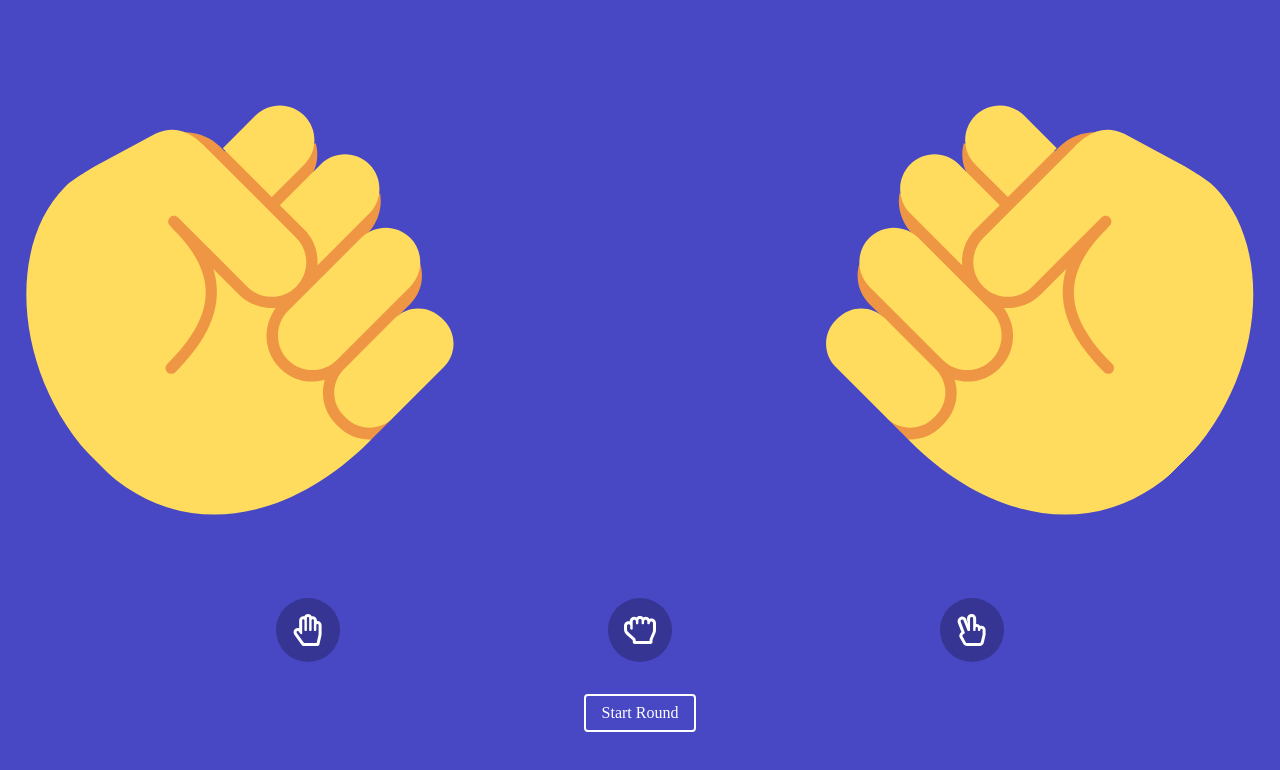
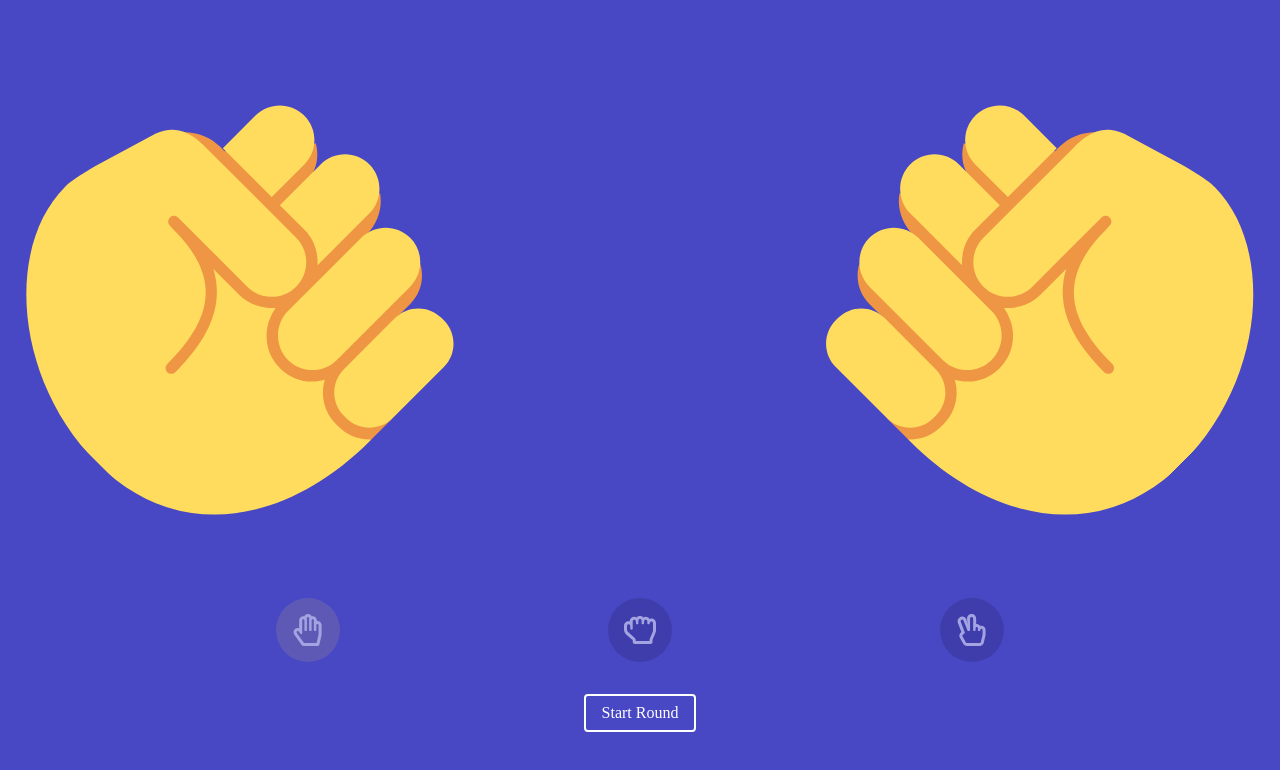
Before and after one commit to BUTURUM/rock-paper-scissors, a plain HTML site: page index.html in a window 1280 px wide. Both pictures are taken after a click on the button 308 px from the left and 629 px from the top of the page. Drawn offline with Linux system fonts and the light colour scheme.

Commit message:
Make action panel interactable.

```diff
--- a/index.html
+++ b/index.html
@@ -35,5 +35,6 @@
   <div id="play-panel">
     <button id="play-button">Start Round</button>
   </div>
+  <script src="script.js"></script>
 </body>
 </html>
--- /dev/null
+++ b/script.js
@@ -0,0 +1,28 @@
+const actionBus = new EventTarget();
+
+const actionPanel = document.getElementById('action-panel');
+
+function lockActionPanel(){
+  for(let i = 0; i < actionPanel.children.length; i++){
+    actionPanel.children[i].disabled = true;
+  }
+}
+
+function resetActionPanel(){
+  for(let i = 0; i < actionPanel.children.length; i++){
+    actionPanel.children[i].classList.remove('selected');
+    actionPanel.children[i].disabled = false;
+  }
+}
+
+actionPanel.addEventListener('click', (event) => {
+  if(event.target.tagName !== 'BUTTON'){
+    return
+  }
+  lockActionPanel();
+  event.target.classList.add('selected');
+
+  actionBus.dispatchEvent(new CustomEvent('hand-chosen', {
+    detail: {hand: event.target.getAttribute('data-hand')}
+  }));
+});
```
